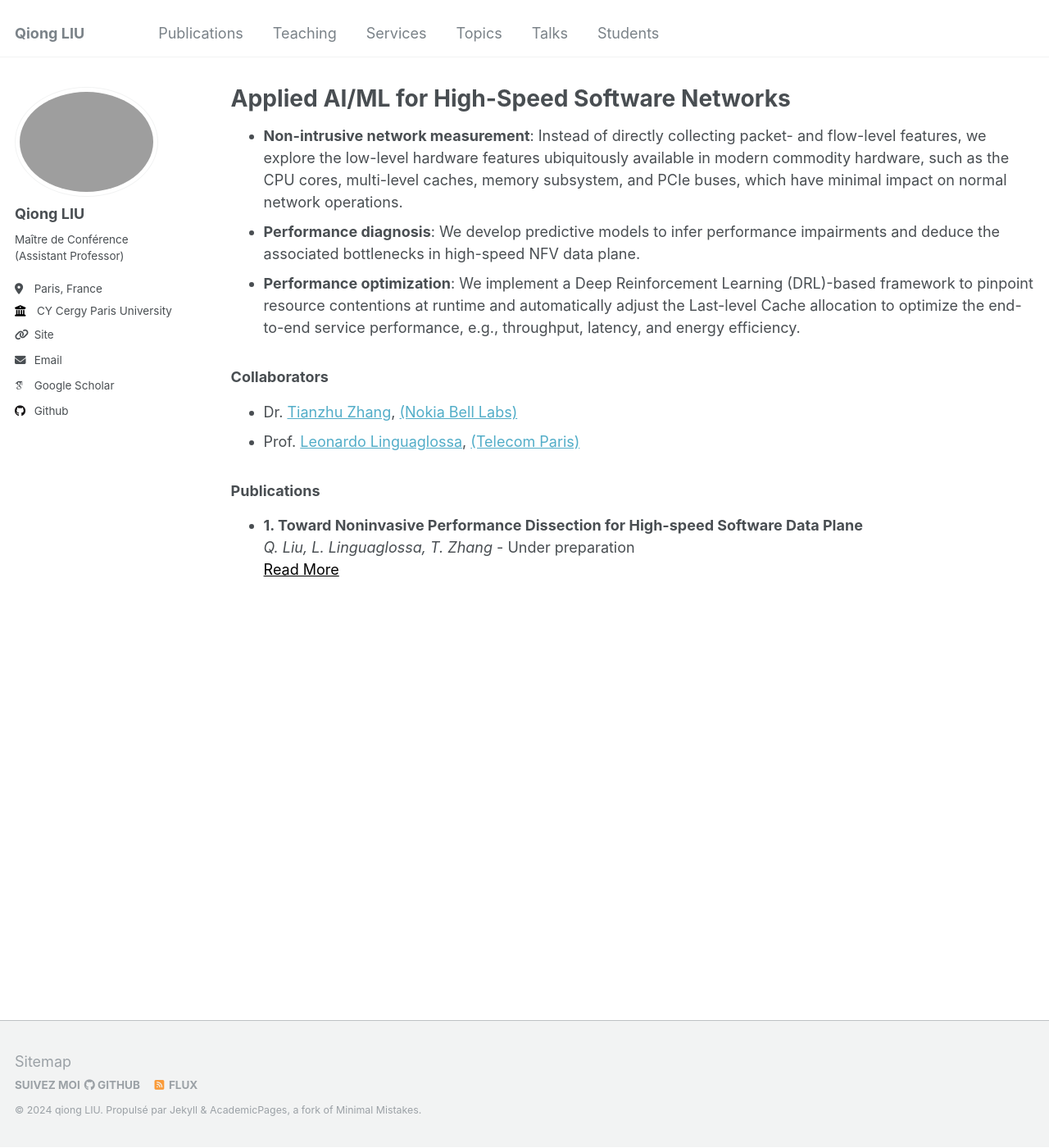
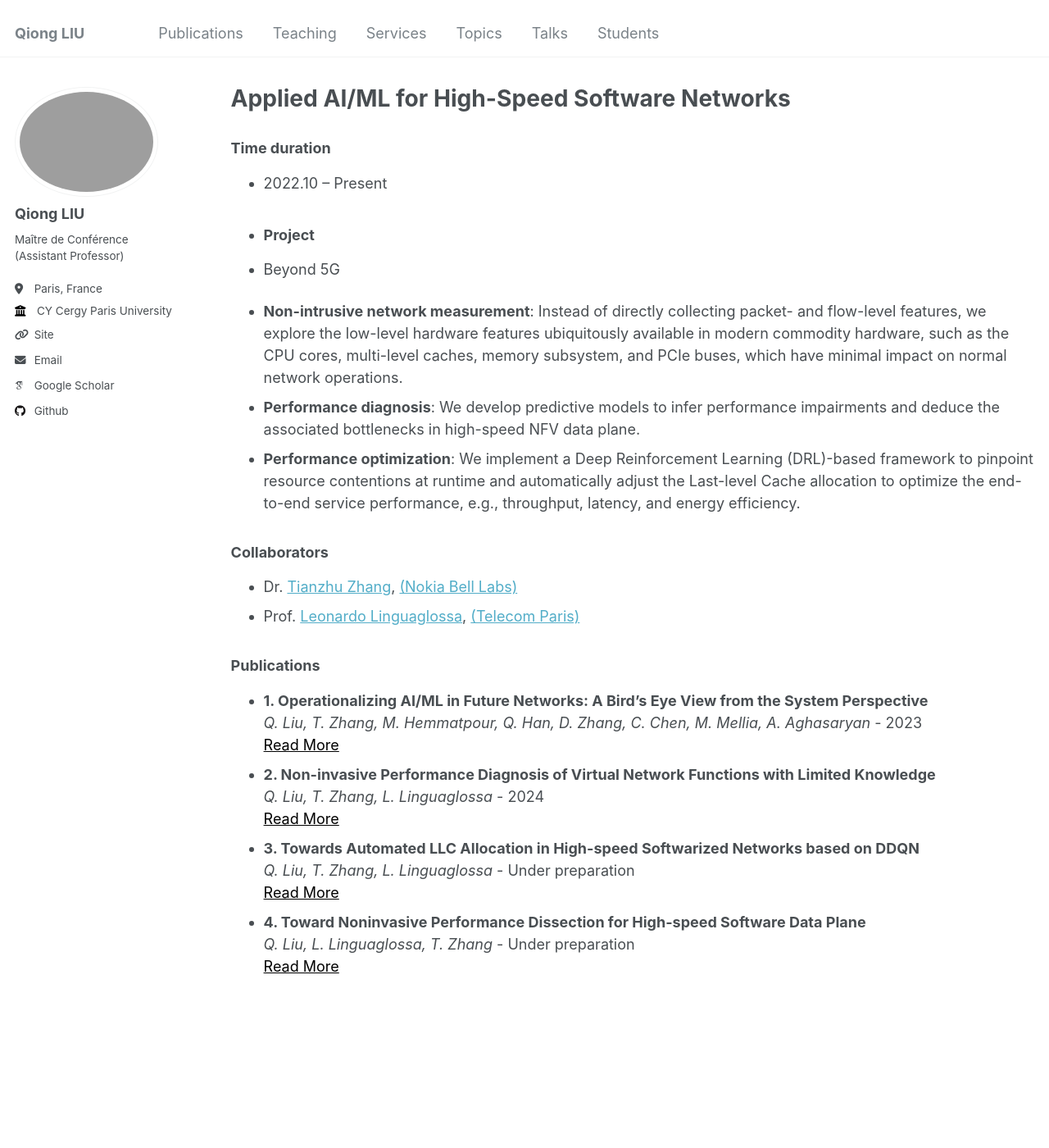
Before and after one commit to evesiphus/evesiphus.github.io, a Jekyll site: the page built from _posts/2012-08-14-blog-post-1.md, in a window 1280 px wide and 1400 px high. Shown: the whole window at 82% size. Built offline with Jekyll 4.4.1, drawn with Linux system fonts in a browser that asks for light colours; some web fonts are replaced.

Commit message:
Update 2012-08-14-blog-post-1.md

```diff
--- a/_posts/2012-08-14-blog-post-1.md
+++ b/_posts/2012-08-14-blog-post-1.md
@@ -4,8 +4,15 @@ title: "Applied AI/ML for High-Speed Software Networks"
 permalink: /research/postdoc/
 author_profile: true
 time_duration: 2022.10 – Present
-project: Byond 5G
+project: Beyond 5G
 ---
+
+
+### Time duration
+- 2022.10 – Present
+-
+### Project
+- Beyond 5G
 
 - **Non-intrusive network measurement**: Instead of directly collecting packet- and flow-level features, we explore the low-level hardware features ubiquitously available in modern commodity hardware, such as the CPU cores, multi-level caches, memory subsystem, and PCIe buses, which have minimal impact on normal network operations.
 - **Performance diagnosis**: We develop predictive models to infer performance impairments and deduce the associated bottlenecks in high-speed NFV data plane.
@@ -17,11 +24,12 @@ project: Byond 5G
 
 ### Publications
 <ul>
-  {% assign selected_titles = "Toward Noninvasive Performance Dissection for High-speed Software Data Plane,Towards Automated LLC Allocation in High-speed Softwarized Networks based on DDQN，Non-invasive Performance Diagnosis of Virtual Network Functions with Limited Knowledge，Operationalizing AI/ML in Future Networks: A Bird’s Eye View from the System Perspective" | split: ',' %}
+  {% assign selected_titles = "Toward Noninvasive Performance Dissection for High-speed Software Data Plane,Towards Automated LLC Allocation in High-speed Softwarized Networks based on DDQN,Non-invasive Performance Diagnosis of Virtual Network Functions with Limited Knowledge,Operationalizing AI/ML in Future Networks: A Bird’s Eye View from the System Perspective" | split: ',' %}
   {% assign paper_counter = 0 %}
 
   {% for post in site.publications %}
-    {% if selected_titles contains post.title %}
+    {% assign trimmed_title = post.title | strip %}
+    {% if selected_titles contains trimmed_title %}
       {% assign paper_counter = paper_counter | plus: 1 %}
       <li>
         <strong>{{ paper_counter }}. {{ post.title }}</strong><br/>
```
